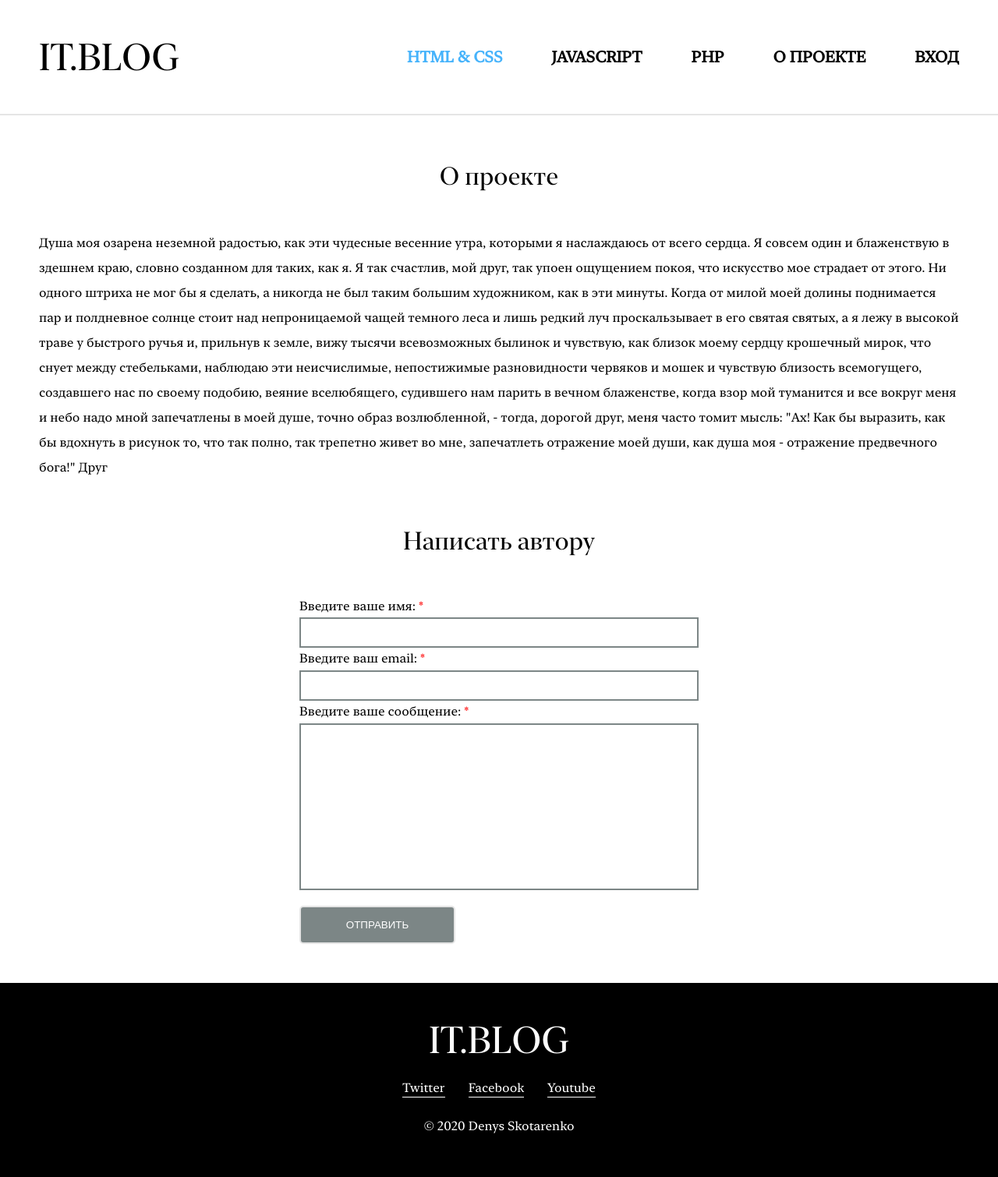
After one commit to nethread/ITblog, a PHP site: page /about_project.php in a window 1280 px wide. The commit adds this page. Shown: the whole page at 78% size. Run offline with PHP 8.4, Linux system fonts and the light colour scheme.

Commit message:
added page about me

```diff
--- /dev/null
+++ b/about_project.php
@@ -0,0 +1,74 @@
+<!doctype html>
+<html lang="ru">
+<head>
+    <meta charset="UTF-8">
+    <meta name="viewport"
+          content="width=device-width, user-scalable=no, initial-scale=1.0, maximum-scale=1.0, minimum-scale=1.0">
+    <meta http-equiv="X-UA-Compatible" content="ie=edge">
+    <link rel="stylesheet" href="/css/style.css">
+    <title>О проекте</title>
+</head>
+<body>
+<header class="header">
+    <div class="logo_wrapper">
+        <h1><a href="/" class="logo">IT.blog</a></h1>
+    </div>
+    <!-- logo_wrapper -->
+    <ul class="nav_list">
+        <li class="active_nav_list_item">HTML & CSS</li>
+        <li class="nav_list_item"><a href="/category.php">JavaScript</a></li>
+        <li class="nav_list_item"><a href="/category.php">PHP</a></li>
+        <li class="nav_list_item"><a href="#">О проекте</a></li>
+        <li class="nav_list_item"><a href="#">Вход</a></li>
+    </ul>
+    <!-- nav_list -->
+</header>
+<main class="main_wrapper">
+    <section class="about_project">
+        <h2 class="sub_title">О проекте</h2>
+        <div class="about_project">
+            <p class="about_project_content">
+                Душа моя озарена неземной радостью, как эти чудесные весенние утра, которыми я наслаждаюсь от всего сердца. Я совсем один и блаженствую в здешнем краю, словно созданном для таких, как я. Я так счастлив, мой друг, так упоен ощущением покоя, что искусство мое страдает от этого. Ни одного штриха не мог бы я сделать, а никогда не был таким большим художником, как в эти минуты. Когда от милой моей долины поднимается пар и полдневное солнце стоит над непроницаемой чащей темного леса и лишь редкий луч проскальзывает в его святая святых, а я лежу в высокой траве у быстрого ручья и, прильнув к земле, вижу тысячи всевозможных былинок и чувствую, как близок моему сердцу крошечный мирок, что снует между стебельками, наблюдаю эти неисчислимые, непостижимые разновидности червяков и мошек и чувствую близость всемогущего, создавшего нас по своему подобию, веяние вселюбящего, судившего нам парить в вечном блаженстве, когда взор мой туманится и все вокруг меня и небо надо мной запечатлены в моей душе, точно образ возлюбленной, - тогда, дорогой друг, меня часто томит мысль: "Ах! Как бы выразить, как бы вдохнуть в рисунок то, что так полно, так трепетно живет во мне, запечатлеть отражение моей души, как душа моя - отражение предвечного бога!" Друг
+            </p>
+        </div>
+    </section>
+    <section class="write_to_author">
+        <h2 class="sub_title">Написать автору</h2>
+        <div class="write_to_wrapper">
+            <form action="#" method="post" class="write_form">
+                <label for="user">Введите ваше имя: <span class="obligatory_field">*</span></label>
+                <input type="text" id="user" name="name" required>
+
+                <label for="email">Введите ваш email: <span class="obligatory_field">*</span></label>
+                <input type="text" id="email" name="email" required>
+
+                <label for="content">Введите ваше сообщение: <span class="obligatory_field">*</span></label>
+                <textarea name="content" id="content" cols="30" rows="10" required></textarea>
+                <button type="submit" class="btn">Отправить</button>
+            </form>
+        </div>
+    </section>
+</main>
+<!-- main_wrapper -->
+<footer class="footer">
+    <div class=" logo_wrapper_footer">
+        <h1><a href="/" class="logo logo_footer">IT.blog</a></h1>
+    </div>
+    <section class="social">
+        <h2 class="visually-hidden">Мы в социальных сетях</h2>
+        <ul class="social_list">
+            <li class="social_icon">
+                <a href="#">Twitter</a>
+            </li>
+            <li class="social_icon">
+                <a href="#">Facebook</a>
+            </li>
+            <li class="social_icon">
+                <a href="#">Youtube</a>
+            </li>
+        </ul>
+    </section>
+    <div class="copyright">&copy; 2020 Denys Skotarenko</div>
+</footer>
+</body>
+</html>
--- a/css/style.css
+++ b/css/style.css
@@ -75,12 +75,12 @@ img { border: 0; display:block; width: 100%; height: auto;}
 
 a { text-decoration: none; }
 
-input{ border: 2px solid rgb(229, 229, 229); padding: 10px 0 10px 5px; }
+input{ border: 2px solid rgb(124, 134, 134); padding: 10px 0 10px 5px; }
 
 input:focus,
 input:hover{ border: 2px solid rgb(70, 179, 251); outline: none; }
 
-textarea{ border: 2px solid rgb(229, 229, 229); padding: 10px 0 10px 5px; font-size: 16px; }
+textarea{ border: 2px solid rgb(124, 134, 134); padding: 10px 0 10px 5px; font-size: 16px; }
 
 textarea:focus,
 textarea:hover{ border: 2px solid rgb(70, 179, 251); outline: none; }
@@ -334,3 +334,20 @@ button:hover{
     grid-template-columns: repeat(3, 1fr);
     grid-column-gap: 30px;
 }
+
+/* PAGE ABOUT PROJECT */
+
+.write_form {
+    display: grid;
+    grid-template-columns: 40%;
+    justify-content: center;
+    margin-bottom: 50px;
+}
+
+.obligatory_field { color: red; }
+
+.write_form textarea{ resize: none; margin-bottom: 20px; }
+
+.btn{
+    width: 200px;
+}
```
